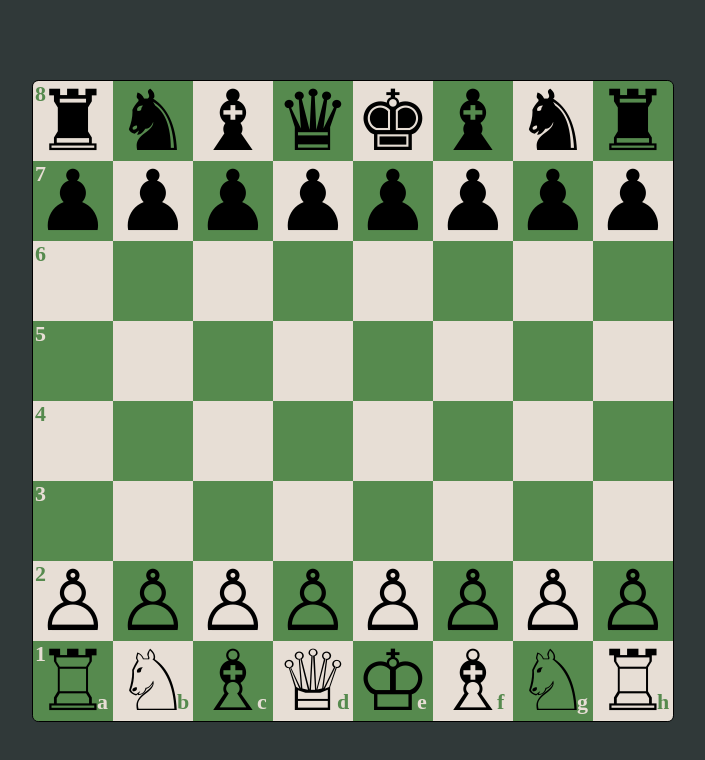
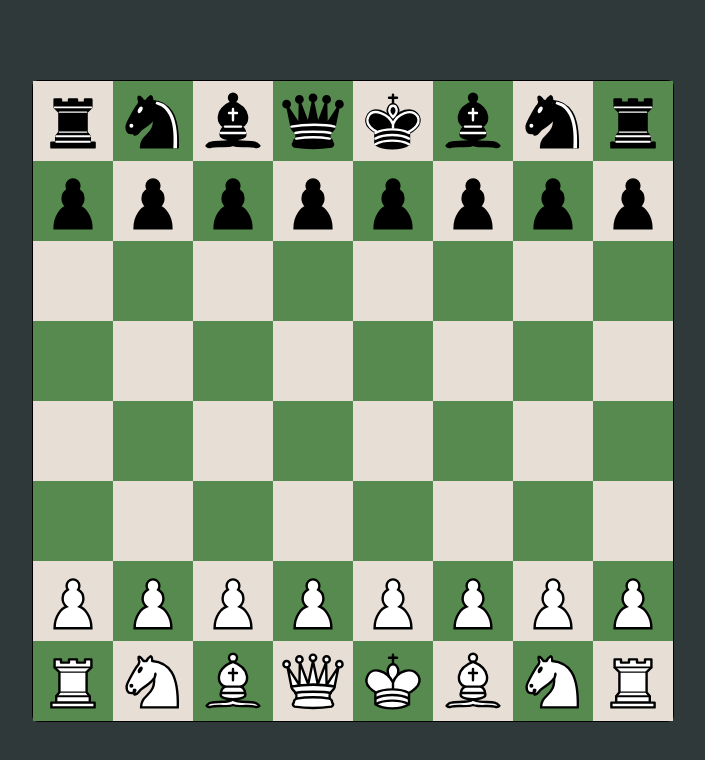
Before and after one commit to JoKrastanov/chess, a website built with Vite: page index.html in a window 1280 px wide. Shown: the whole page, without its empty margins (287-992 px from the left). Built offline with nearby package versions, Linux system fonts and the light colour scheme.

Commit message:
render pieces with images + render squares cleaner

```diff
--- a/index.html
+++ b/index.html
@@ -10,26 +10,6 @@
 
 <body>
   <div class="board">
-    <div class="ranks">
-      <p>8</p>
-      <p>7</p>
-      <p>6</p>
-      <p>5</p>
-      <p>4</p>
-      <p>3</p>
-      <p>2</p>
-      <p>1</p>
-    </div>
-    <div class="files">
-      <p>a</p>
-      <p>b</p>
-      <p>c</p>
-      <p>d</p>
-      <p>e</p>
-      <p>f</p>
-      <p>g</p>
-      <p>h</p>
-    </div>
   </div>
 </body>
 
--- a/src/types/board.ts
+++ b/src/types/board.ts
@@ -1,6 +1,6 @@
-import { addPieceEventListeners, allowDrop, drop } from "../utils";
+import { allowDrop, createBoardPiece, drop } from "../utils";
 import { EdgeMap } from "./edgeMap";
-import { PieceCode, PieceIcon } from "./piece";
+import { PieceCode } from "./piece";
 
 const movementOffsets = [8, -8, 1, -1, 7, -7, 9, 9]
 
@@ -50,16 +50,14 @@ export class Board {
 
   drawSquares(): void {
     for (let rank = 8; rank > 0; rank--) {
-      const rankDiv = document.createElement("div");
-      rankDiv.className = "rank"
-      this.boardDOM.appendChild(rankDiv)
       for (let file = 8; file > 0; file--) {
         const squareDiv = document.createElement("div")
+        const color = (rank + file) % 2 === 0 ? "white" : "black"
         squareDiv.id = (rank * 8 - file).toString()
-        squareDiv.className = "square"
+        squareDiv.className = "square " + color
         squareDiv.ondrop = drop
         squareDiv.ondragover = allowDrop
-        rankDiv.appendChild(squareDiv)
+        this.boardDOM.appendChild(squareDiv)
       }
     }
   }
@@ -68,18 +66,8 @@ export class Board {
     const squareDOM = Array.from(this.squaresDOM).find(sq => sq.id === squareIdx.toString())
     if (!squareDOM) return
 
-    const pieceDOM = document.createElement("span")
     this.squares[squareIdx] = piece
-
-    pieceDOM.className = "piece"
-    pieceDOM.id = `${piece}_${squareIdx}`
-    pieceDOM.innerHTML = PieceIcon[piece]
-
+    const pieceDOM = createBoardPiece(piece, squareIdx)
     squareDOM.appendChild(pieceDOM)
-    addPieceEventListeners(this.boardDOM, pieceDOM)
-  }
-
-  movePiece(squareOrigin: number) {
-
   }
 }
--- a/src/types/piece.ts
+++ b/src/types/piece.ts
@@ -31,18 +31,18 @@ export enum PieceCode {
 
 // HTML (dec) code for rendering the chess piece icons
 export const PieceIcon: Record<number, string> = {
-  [PieceCode.WPawn]: "&#9817;",
-  [PieceCode.WKnight]: "&#9816;",
-  [PieceCode.WBishop]: "&#9815;",
-  [PieceCode.WRook]: "&#9814;",
-  [PieceCode.WQueen]: "&#9813;",
-  [PieceCode.WKing]: "&#9812;",
-  [PieceCode.BPawn]: "&#9823;",
-  [PieceCode.BKnight]: "&#9822;",
-  [PieceCode.BBishop]: "&#9821;",
-  [PieceCode.BRook]: "&#9820;",
-  [PieceCode.BQueen]: "&#9819;",
-  [PieceCode.BKing]: "&#9818;",
+  [PieceCode.WPawn]: "./assets/pieces/pawn-w.svg",
+  [PieceCode.WKnight]: "./assets/pieces/knight-w.svg",
+  [PieceCode.WBishop]: "./assets/pieces/bishop-w.svg",
+  [PieceCode.WRook]: "./assets/pieces/rook-w.svg",
+  [PieceCode.WQueen]: "./assets/pieces/queen-w.svg",
+  [PieceCode.WKing]: "./assets/pieces/king-w.svg",
+  [PieceCode.BPawn]: "./assets/pieces/pawn-b.svg",
+  [PieceCode.BKnight]: "./assets/pieces/knight-b.svg",
+  [PieceCode.BBishop]: "./assets/pieces/bishop-b.svg",
+  [PieceCode.BRook]: "./assets/pieces/rook-b.svg",
+  [PieceCode.BQueen]: "./assets/pieces/queen-b.svg",
+  [PieceCode.BKing]: "./assets/pieces/king-b.svg",
 };
 
 export const FenPieces = {
--- a/src/utils.ts
+++ b/src/utils.ts
@@ -1,24 +1,41 @@
-import { PieceCode, PieceType } from "./types/piece";
+import { PieceCode, PieceIcon } from "./types/piece";
 
 const moveSound = new Audio('../../assets/audio/move-self.mp3');
 const captureSound = new Audio('../../assets/audio/capture.mp3');
 
-export function addPieceEventListeners(boardDOM: Element, pieceDOM: HTMLSpanElement) {
+export function addPieceEventListeners(pieceDOM: HTMLSpanElement) {
     pieceDOM.draggable = true;
     pieceDOM.ondragstart = drag
 }
 
+export function createBoardPiece(piece: PieceCode, squareIdx: number) {
+    const pieceDOM = document.createElement("span")
+    const pieceImg = document.createElement("img")
+
+    pieceDOM.className = "piece"
+    pieceDOM.id = `${piece}_${squareIdx}`
+    pieceImg.src = PieceIcon[piece]
+    pieceImg.addEventListener('dragstart', (event) => {
+        event.preventDefault();
+    });
+    pieceDOM.appendChild(pieceImg)
+    addPieceEventListeners(pieceDOM)
+    return pieceDOM
+}
+
 function drag(e: DragEvent) {
-    if(!e.dataTransfer || !e.target) return
+    if (!e.dataTransfer || !e.target) return
     const target = (<HTMLSpanElement>e.target)
     e.dataTransfer.setData("text", target.id);
     const [piece, square] = target.id.split("_") as unknown as [number, number]
+    console.log(e.target)
     console.log(PieceCode[piece], square)
 }
 
 export function drop(ev: any) {
     ev.preventDefault();
     var data = ev.dataTransfer.getData("text");
+    console.log(document.getElementById(data))
     if (document.getElementById(data) == ev.target) {
         return
     }
--- a/style.css
+++ b/style.css
@@ -10,67 +10,23 @@ body {
   margin-inline: auto;
   margin-top: 10vh;
   border-radius: 1%;
-  display: flex;
+  display: grid;
+  grid-template-columns: repeat(8, auto);
   flex-direction: column;
-  overflow: hidden;
-  position: relative;
-}
-
-.rank {
-  display: flex;
 }
 
 .square {
   width: 10vh;
   height: 10vh;
-  float: left;
+  position: relative;
 }
 
-.rank:nth-child(even) .square:nth-child(odd),
-.rank:nth-child(odd) .square:nth-child(even) {
-  background-color: rgb(86, 138, 78);
-}
-
-.rank:nth-child(even) .square:nth-child(even),
-.rank:nth-child(odd) .square:nth-child(odd) {
+.square.white {
   background-color: rgb(231, 222, 213);
 }
 
-.files,
-.ranks {
-  position: absolute;
-  font-weight: 600;
-  font-size: 22px;
-  user-select: none;
-}
-
-.ranks {
-  padding-left: 2px;
-
-  p {
-    height: 10vh;
-    margin: 0;
-    color: rgb(231, 222, 213);
-  }
-
-  p:nth-child(odd) {
-    color: rgb(86, 138, 78);
-  }
-}
-
-.files {
-  display: flex;
-  bottom: -2vh;
-  padding-left: 8vh;
-
-  p {
-    width: 10vh;
-    color: rgb(86, 138, 78);
-  }
-
-  p:nth-child(odd) {
-    color: rgb(231, 222, 213);
-  }
+.square.black {
+  background-color: rgb(86, 138, 78);
 }
 
 .piece {
@@ -85,6 +41,18 @@ body {
   padding: 0;
   position: absolute;
   z-index: 100;
-  user-select: none;
   text-align: center;
 }
+
+.piece > img {
+  height: 90%;
+  width: auto;
+  position: absolute;
+  pointer-events: none;
+  z-index: 1;
+  -webkit-user-drag: none;
+  user-select: none;
+  -moz-user-select: none;
+  -webkit-user-select: none;
+  -ms-user-select: none;
+}
```
Also changed, not shown: assets/pieces/bishop-b.svg (added), assets/pieces/bishop-w.svg (added), assets/pieces/king-b.svg (added), assets/pieces/king-w.svg (added), assets/pieces/knight-b.svg (added), assets/pieces/knight-w.svg (added), assets/pieces/pawn-b.svg (added), assets/pieces/pawn-w.svg (added), assets/pieces/queen-b.svg (added), assets/pieces/queen-w.svg (added), assets/pieces/rook-b.svg (added), assets/pieces/rook-w.svg (added).
